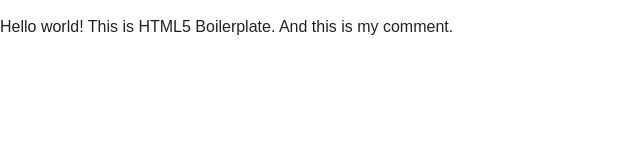
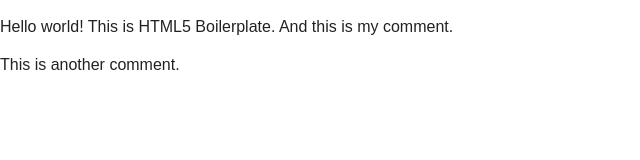
Before and after one commit to plasticfuzz/html5boilerplate, a plain HTML site: page index.html in a window 1280 px wide. Shown: the whole page, without its empty margins (0-640 px from the left). Drawn offline with nearby package versions, Linux system fonts and the light colour scheme.

Commit message:
Comment here test

```diff
--- a/index.html
+++ b/index.html
@@ -23,7 +23,7 @@
 
         <!-- Add your site or application content here -->
         <p>Hello world! This is HTML5 Boilerplate. And this is my comment.</p>
-
+		<p>This is another comment.</p>
         <script src="//ajax.googleapis.com/ajax/libs/jquery/1.8.0/jquery.min.js"></script>
         <script>window.jQuery || document.write('<script src="js/vendor/jquery-1.8.0.min.js"><\/script>')</script>
         <script src="js/plugins.js"></script>
```
Also changed, not shown: info0.txt (added).
